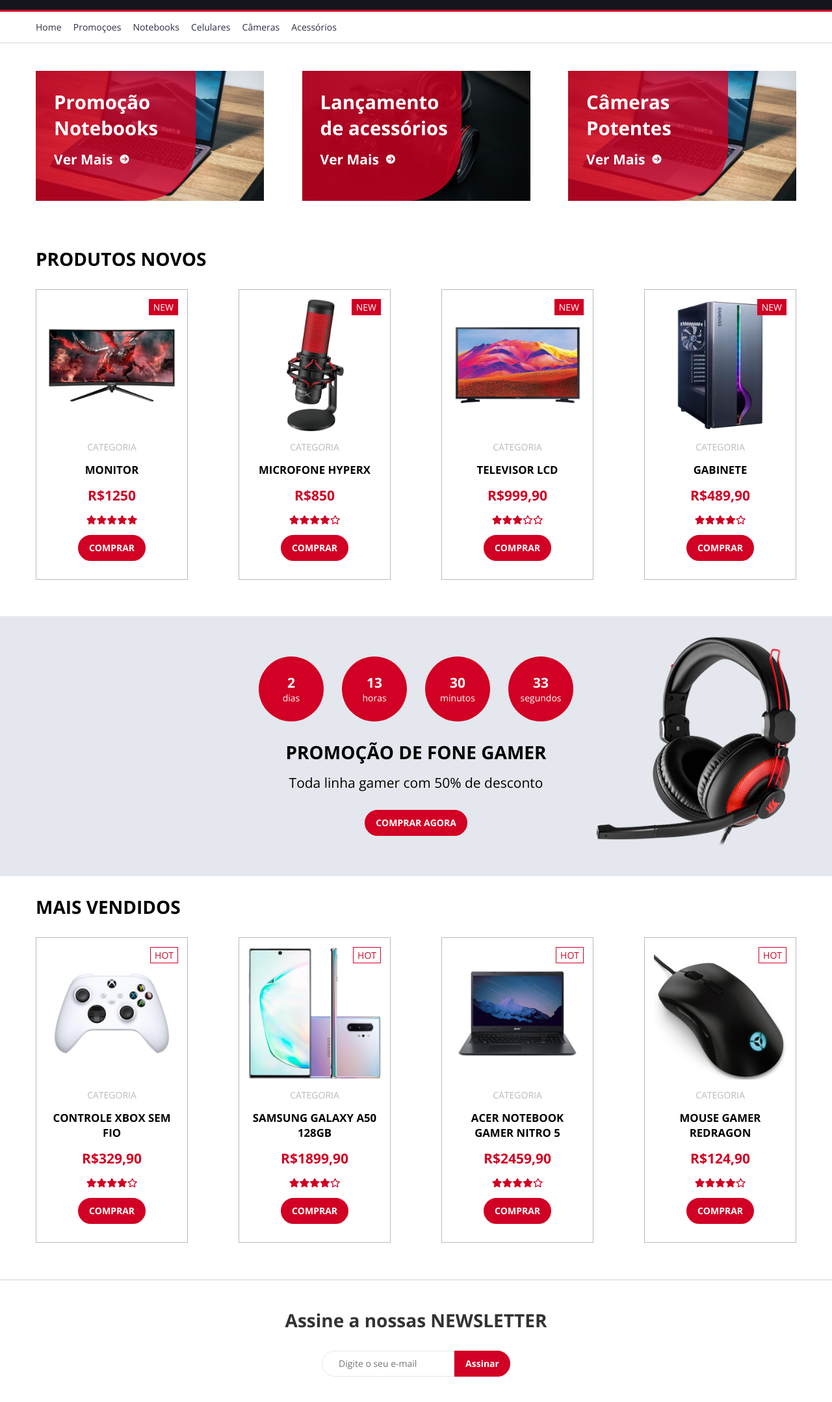
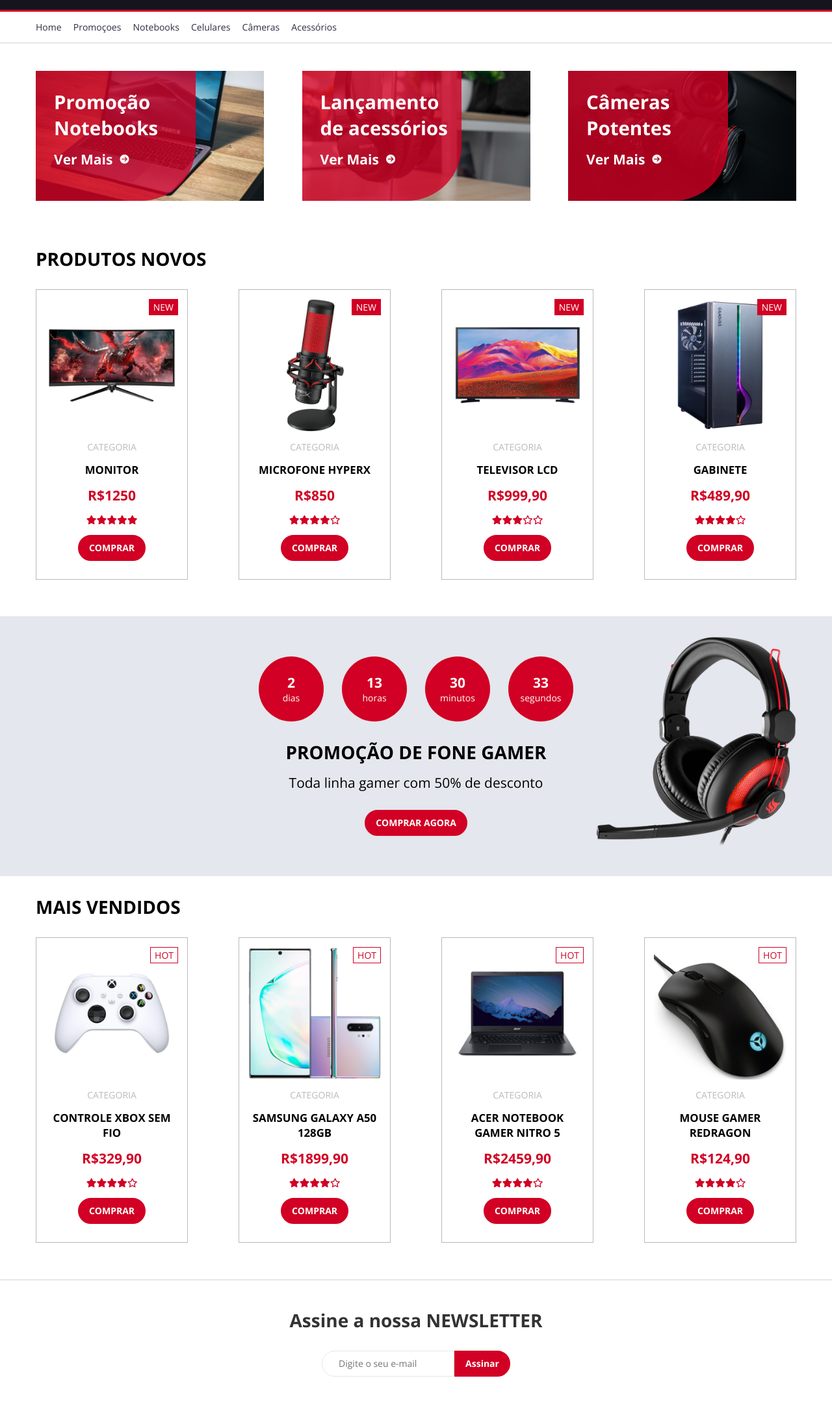
Before and after one commit to thalesgomest/electrum-e-commerce, a website: page index.html in a window 1280 px wide. Shown: the part 120-2277 px from the top of the page at 65% size. Drawn offline with nearby package versions, Linux system fonts and the light colour scheme.

Commit message:
fix: sass/css banners and newsletter

```diff
--- a/index.html
+++ b/index.html
@@ -101,7 +101,7 @@
 	</div>
 	<!-- ! Newsletter -->
 	<div class="newsletter-container">
-		<h2>Assine a nossas <span>Newsletter</span></h2>
+		<h2>Assine a nossa <span>Newsletter</span></h2>
 		<form action="">
 			<input type="email" name="email" id="email" placeholder="Digite o seu e-mail">
 			<input type="submit" class="btn btn-half" value="Assinar">
--- a/sass/3-modules/_banners.sass
+++ b/sass/3-modules/_banners.sass
@@ -51,7 +51,7 @@
 	background-image: url('./../../assets/images/banner-1.jpg')
 
 #banner-2
-	background-image: url('./../../assets/images/banner-3.jpg')
+	background-image: url('./../../assets/images/banner-2.jpg')
 
 #banner-3
-	background-image: url('./../../assets/images/banner-1.jpg')
+	background-image: url('./../../assets/images/banner-3.jpg')
```
Also changed, not shown: css/app.min.css.
